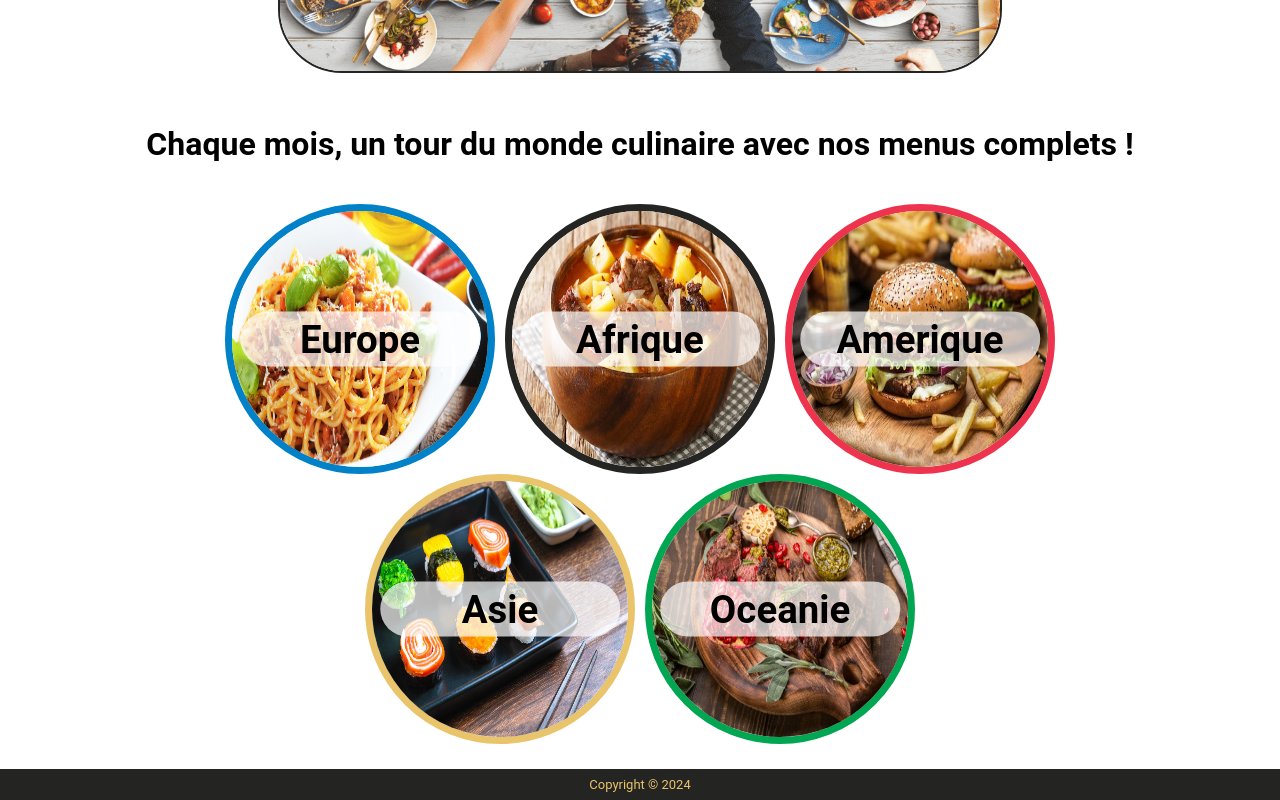
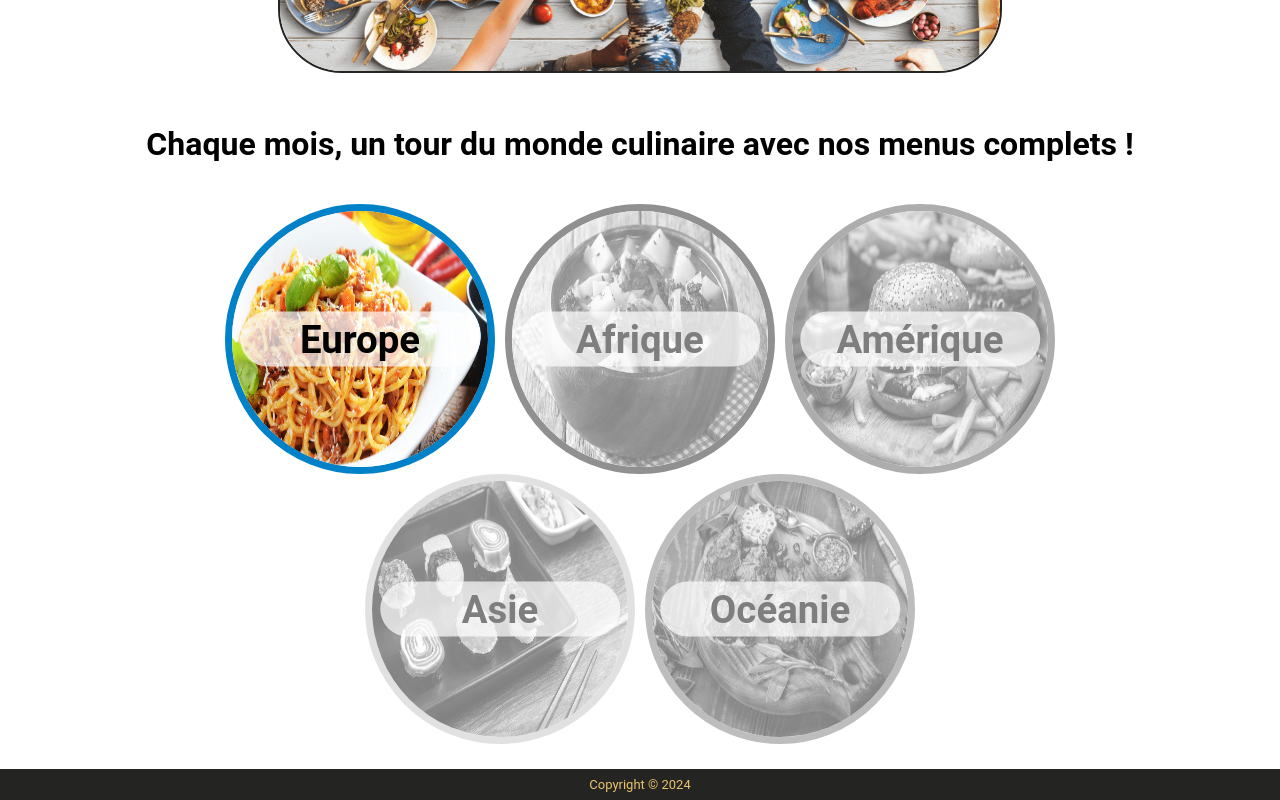
Before and after one commit to WildCodeSchool-2024-02/JS-lyon-0224-P3-globalmeals, a React (Vite) app in the folder client/: page / in a window 1280 px wide. Shown: the part 641-1441 px from the top of the page. Built offline with nearby package versions, Linux system fonts and the light colour scheme; no server answers.

Commit message:
navBar acces

```diff
--- a/client/src/components/accueil/Accueil.css
+++ b/client/src/components/accueil/Accueil.css
@@ -63,6 +63,15 @@
 
 .cercles {
   margin: 25px;
+}
+
+.image-container.disabled {
+  opacity: 0.5;
+  pointer-events: none;
+}
+
+.image-container.disabled img {
+  filter: grayscale(100%);
 }
 
 @media only screen and (max-width: 720px) {
--- a/client/src/components/accueil/Accueil.jsx
+++ b/client/src/components/accueil/Accueil.jsx
@@ -6,14 +6,19 @@ import ameriqueImage from "../../assets/images/burger.jpeg";
 import asieImage from "../../assets/images/assiette-de-sushi.jpeg";
 import oceanieImage from "../../assets/images/KANGAROO_STEAK.jpeg";
 import welcomeImage from "../../assets/images/friends-happiness.png";
+import { useUserContext } from "../../contexts/UserContext";
 
 function Continents() {
+  const { user } = useUserContext();
+
   return (
     <main className="continents">
       <div className="welcome-container">
         <img className="welcome" src={welcomeImage} alt="welcome" />
         <h2 className="welcome-text">
-          Connectez-vous pour découvrir l'ensemble de nos menus !
+          {user
+            ? "Bienvenue et bonne dégustation !"
+            : "Connectez-vous pour découvrir l'ensemble de nos menus !"}
         </h2>
       </div>
       <h2 className="new-menus">
@@ -27,30 +32,30 @@ function Continents() {
               <Link to="/menuPage/europe">Europe</Link>
             </h2>
           </div>
-          <div className="image-container">
+          <div className={`image-container ${!user ? "disabled" : ""}`}>
             <img className="afrique" src={afriqueImage} alt="bonava" />
             <h2>
-              <Link to="/menuPage/afrique">Afrique</Link>
+              <Link to={user ? "/menuPage/afrique" : "#"}>Afrique</Link>
             </h2>
           </div>
-          <div className="image-container">
+          <div className={`image-container ${!user ? "disabled" : ""}`}>
             <img className="amerique" src={ameriqueImage} alt="burger" />
             <h2>
-              <Link to="/menuPage/amerique">Amerique</Link>
+              <Link to={user ? "/menuPage/amerique" : "#"}>Amérique</Link>
             </h2>
           </div>
         </div>
         <div className="continents2">
-          <div className="image-container">
+          <div className={`image-container ${!user ? "disabled" : ""}`}>
             <img className="asie" src={asieImage} alt="sushi" />
             <h2>
-              <Link to="/menuPage/asie">Asie</Link>
+              <Link to={user ? "/menuPage/asie" : "#"}>Asie</Link>
             </h2>
           </div>
-          <div className="image-container">
+          <div className={`image-container ${!user ? "disabled" : ""}`}>
             <img className="oceanie" src={oceanieImage} alt="kangaroo" />
             <h2>
-              <Link to="/menuPage/oceanie">Oceanie</Link>
+              <Link to={user ? "/menuPage/oceanie" : "#"}>Océanie</Link>
             </h2>
           </div>
         </div>
--- a/client/src/components/inscription/inscription.jsx
+++ b/client/src/components/inscription/inscription.jsx
@@ -32,7 +32,9 @@ function Register() {
 
       // Redirection vers la page de connexion si la création réussit
       if (response.status === 201) {
-        notifySuccess("Votre profil a bien été créé. Vous pouvez vous connecter");
+        notifySuccess(
+          "Votre profil a bien été créé. Vous pouvez vous connecter"
+        );
         setTimeout(() => {
           navigate("/connexion");
         }, 2000); // Attendre 2 secondes avant de rediriger
--- a/client/src/components/navbar/NavbarToggle.css
+++ b/client/src/components/navbar/NavbarToggle.css
@@ -94,6 +94,11 @@ li {
   list-style: none;
 }
 
+.nav-dropdown.disabled {
+  pointer-events: none;
+  color: grey;
+}
+
 /* Media queries */
 @media only screen and (max-width: 720px) {
   .nav-item {
--- a/client/src/components/navbar/NavbarToggle.jsx
+++ b/client/src/components/navbar/NavbarToggle.jsx
@@ -48,7 +48,7 @@ export default function NavbarToggle() {
             Menus
           </div>
           <ul
-            className={`dropdown-menu ${dropdownOpen === true ? "show" : ""}`}
+            className={`dropdown-menu ${dropdownOpen ? "show" : ""}`}
             aria-labelledby="navbar-dropdown"
           >
             <li>
@@ -62,8 +62,8 @@ export default function NavbarToggle() {
             </li>
             <li>
               <Link
-                className="nav-dropdown"
-                to="/menuPage/afrique"
+                className={`nav-dropdown ${!user ? "disabled" : ""}`}
+                to={user ? "/menuPage/afrique" : "#"}
                 onClick={closeDropdown}
               >
                 Afrique
@@ -71,8 +71,8 @@ export default function NavbarToggle() {
             </li>
             <li>
               <Link
-                className="nav-dropdown"
-                to="/menuPage/amerique"
+                className={`nav-dropdown ${!user ? "disabled" : ""}`}
+                to={user ? "/menuPage/amerique" : "#"}
                 onClick={closeDropdown}
               >
                 Amérique
@@ -80,8 +80,8 @@ export default function NavbarToggle() {
             </li>
             <li>
               <Link
-                className="nav-dropdown"
-                to="/menuPage/asie"
+                className={`nav-dropdown ${!user ? "disabled" : ""}`}
+                to={user ? "/menuPage/asie" : "#"}
                 onClick={closeDropdown}
               >
                 Asie
@@ -89,8 +89,8 @@ export default function NavbarToggle() {
             </li>
             <li>
               <Link
-                className="nav-dropdown"
-                to="/menuPage/oceanie"
+                className={`nav-dropdown ${!user ? "disabled" : ""}`}
+                to={user ? "/menuPage/oceanie" : "#"}
                 onClick={closeDropdown}
               >
                 Océanie
```
Also changed, not shown: client/src/App.jsx (indentation only), client/src/components/connexion/connexion.jsx (line endings or trailing spaces), client/src/contexts/UserContext.jsx (line endings or trailing spaces), client/src/hooks/useLocalStorage.js (line endings or trailing spaces).
